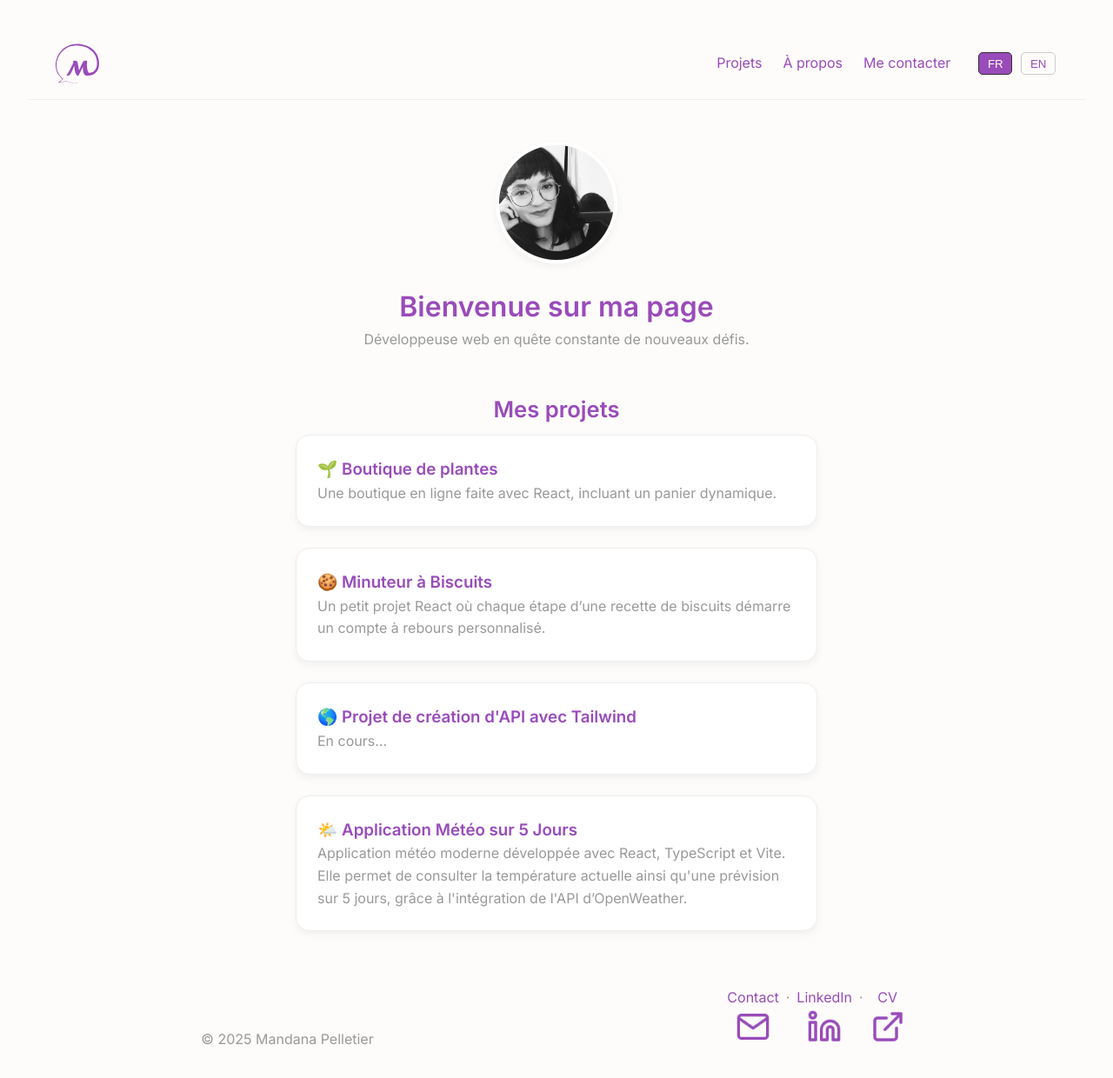
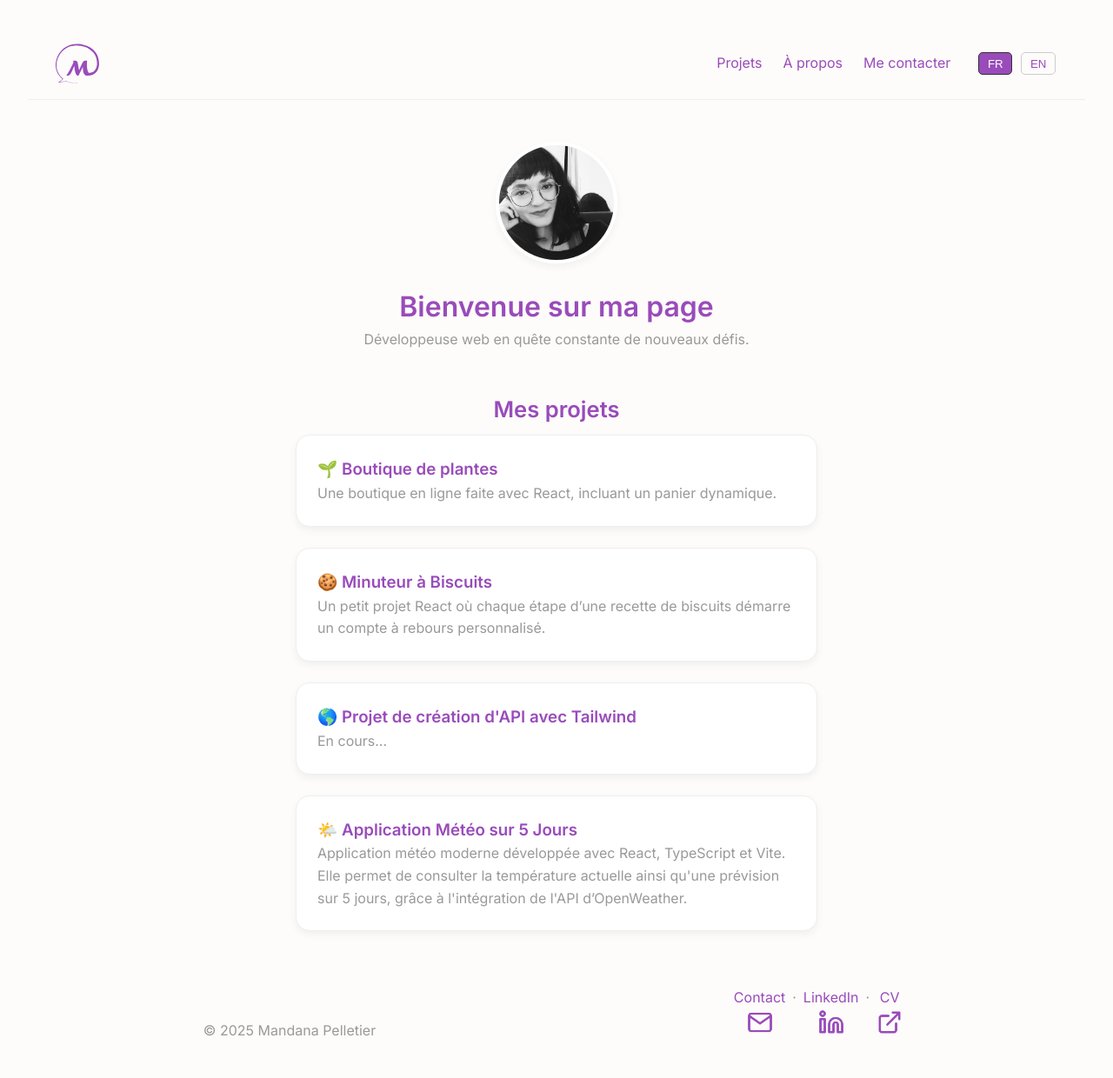
Before and after one commit to Manzana1/HomePage, a React (Vite) app: page / in a window 1280 px wide. Shown: the whole page at 87% size. Built offline with nearby package versions, Linux system fonts and the light colour scheme.

Commit message:
reduce the size of the contact icons

```diff
--- a/src/style/main.css
+++ b/src/style/main.css
@@ -228,8 +228,8 @@ footer a {
 .linkedin-icon,
 .email-icon,
 .external-link-icon {
-  width: 40px;
-  height: 40px;
+  width: 30px;
+  height: 30px;
 }
 
 /* Mobile */
```
